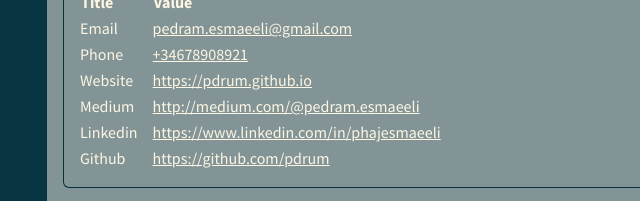
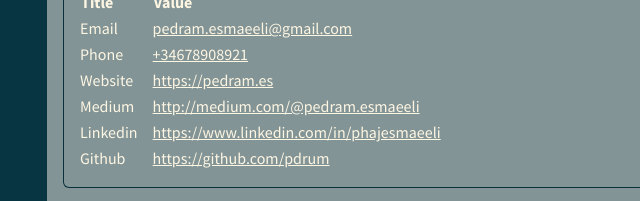
Before and after one commit to pdrum/pdrum.github.io, a Gatsby site: page / in a window 1280 px wide. Shown: the part 3428-3629 px from the top of the page, 273-913 px from the left. Built offline with nearby package versions, Linux system fonts and the light colour scheme; Gatsby itself is replaced by a stand-in of ours.

Commit message:
Fix website address

```diff
--- a/src/pages/index.js
+++ b/src/pages/index.js
@@ -409,8 +409,8 @@ export default function Home() {
                 </tr>
                 <tr>
                   <td>Website</td>
-                  <td><a href="https://pdrum.github.io"
-                         className="text-light">https://pdrum.github.io</a>
+                  <td><a href="https://pedram.es"
+                         className="text-light">https://pedram.es</a>
                   </td>
                 </tr>
                 <tr>
```
